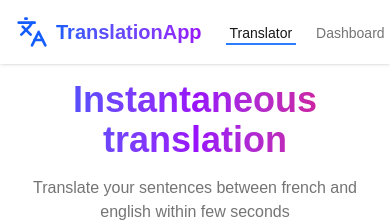
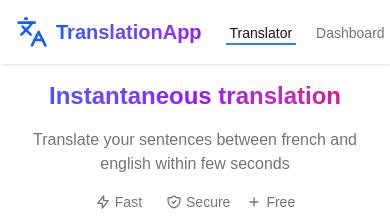
Before and after one commit to Mariussgal/translate_app, a Next.js app in the folder translate_app/: page / in a window 390 px wide. Shown: the top 222 px of the page. Built offline with nearby package versions, Linux system fonts and the light colour scheme; no server answers.

Commit message:
police modif

```diff
--- a/translate_app/src/app/header.tsx
+++ b/translate_app/src/app/header.tsx
@@ -6,8 +6,8 @@
       <div className="max-w-6xl mx-auto flex items-center justify-between">
 
         <div className="text-center space-y-4 mb-8">
-          <h1 className="text-4xl font-bold bg-gradient-to-r from-blue-600 via-purple-600 to-pink-600 bg-clip-text text-transparent animate-gradient">
-            Instantaneous translation
+        <h1 className="text-2xl sm:text-3xl md:text-4xl font-bold bg-gradient-to-r from-blue-600 via-purple-600 to-pink-600 bg-clip-text [-webkit-background-clip:text] text-transparent">
+          Instantaneous translation
           </h1>
           <p className="text-foreground/60 max-w-xl mx-auto">
             Translate your sentences between french and english within few seconds
```
